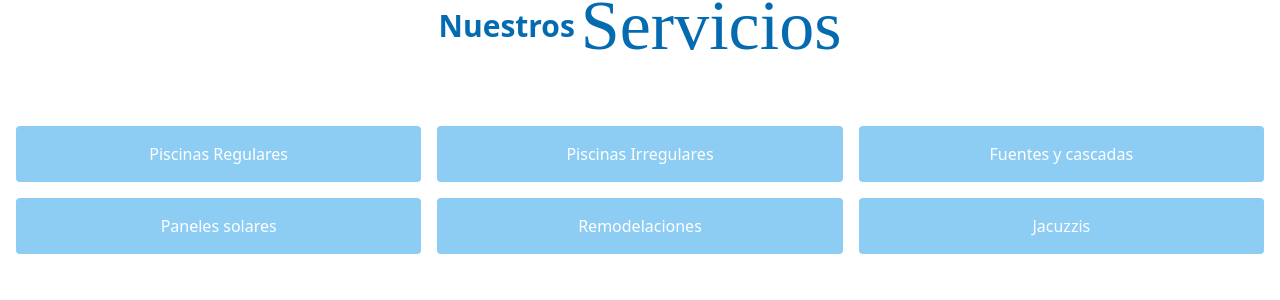
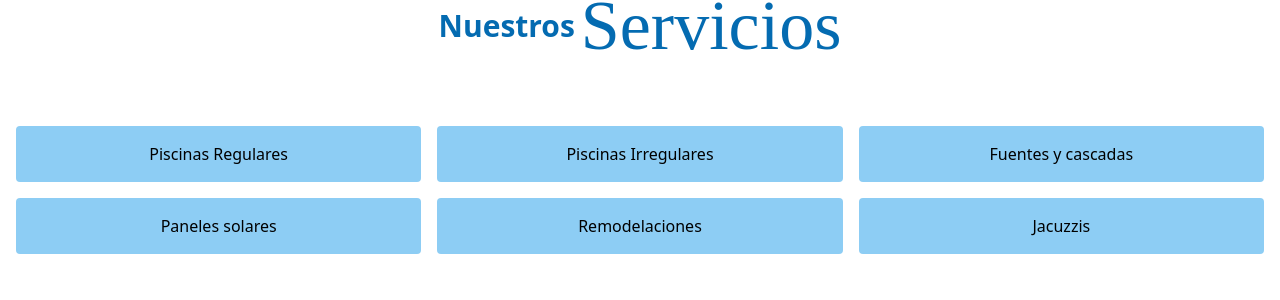
Before and after one commit to AleWWH1104/Fronted_ISoftware1, a React (Vite) app: page / in a window 1280 px wide. Shown: the part 1675-1975 px from the top of the page. Built offline with nearby package versions, Linux system fonts and the light colour scheme; grey boxes are pictures that could not be loaded.

Commit message:
services colores

```diff
--- a/src/pages/Client/Services.jsx
+++ b/src/pages/Client/Services.jsx
@@ -139,8 +139,8 @@ function Services() {
           <motion.button
             key={category.id}
             onClick={() => filterByCategory(category.id)}
-            className={`py-4 px-6 text-white font-medium rounded transition-colors ${
-              selectedCategory === category.id ? "bg-[#046bb1] text-gray-800" : "bg-[#8dcdf4]"
+            className={`py-4 px-6 text-black font-medium rounded transition-colors ${
+              selectedCategory === category.id ? "bg-[#046bb1] text-white" : "bg-[#8dcdf4]"
             }`}
             whileHover={{ scale: 1.05 }}
             whileTap={{ scale: 0.95 }}
```
